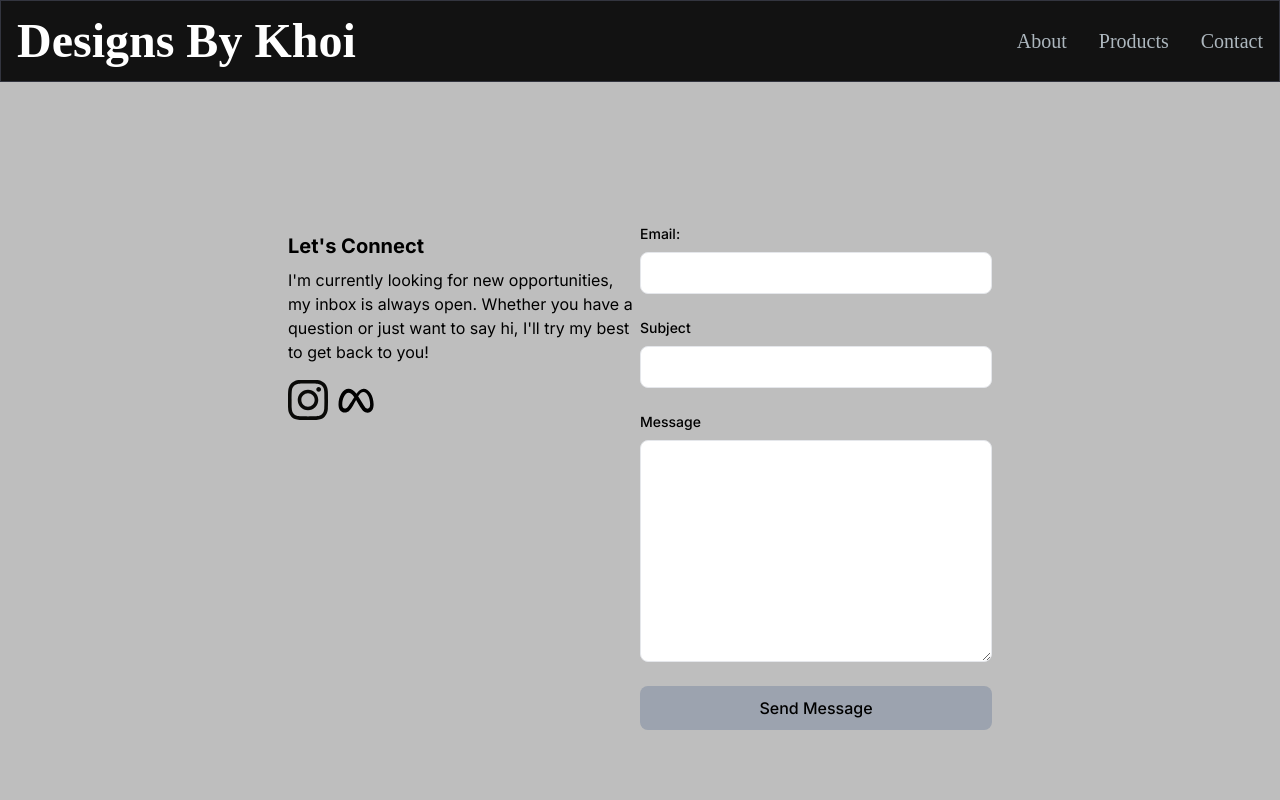
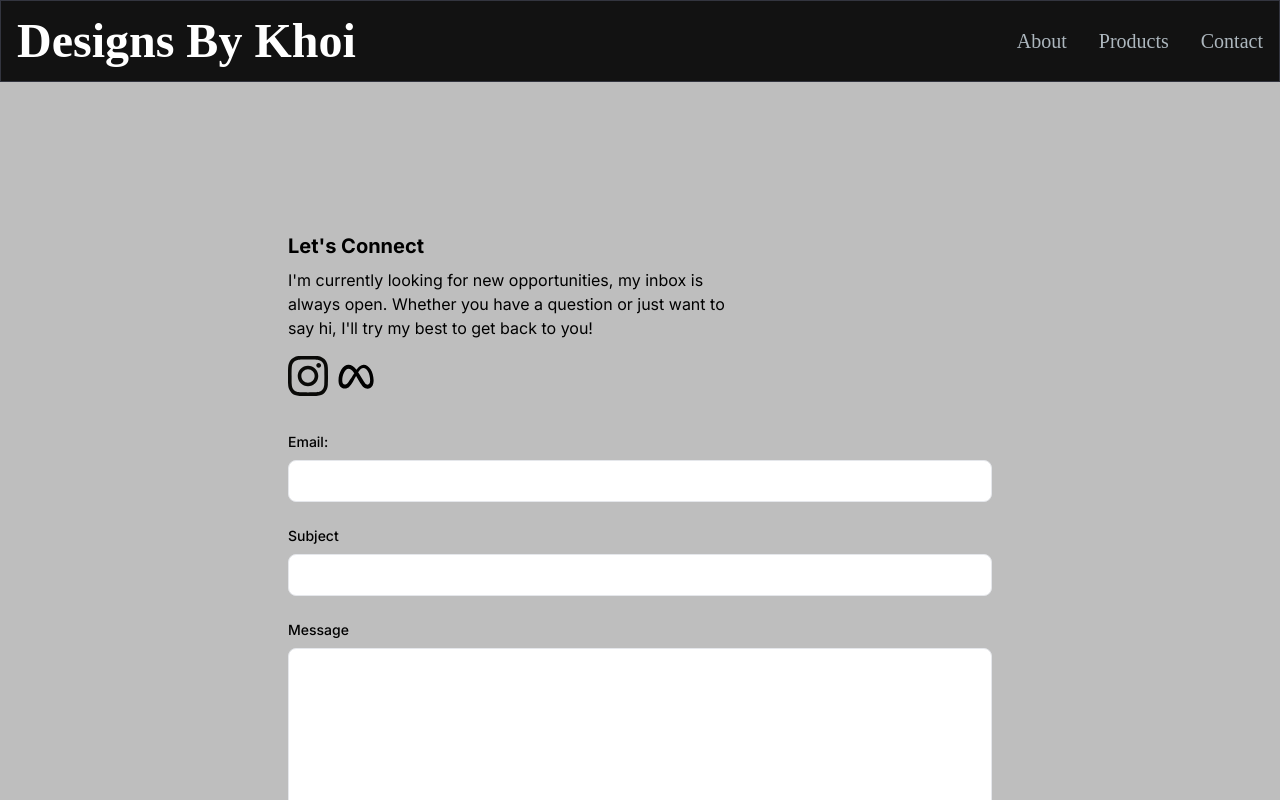
Before and after one commit to JHoangUC/webstore, a Next.js app: page /contact in a window 1280 px wide. Shown: the top 800 px of the page. Built offline with nearby package versions, Linux system fonts and the light colour scheme; a web font is replaced by a local one.

Commit message:
Contactpage MobileView

```diff
--- a/src/app/components/EmailSection.jsx
+++ b/src/app/components/EmailSection.jsx
@@ -9,13 +9,13 @@ const EmailSection = () => {
 	return (
 		<section
 			id="contact"
-			className=" grid md:grid-cols-2   my-12 md:my-12 py-24 px-72 w-full "
+			className=" grid md:grid-cols-1   my-12 md:my-12 lg:py-24 lg:px-72 md:px-32 w-full "
 		>
 			<div className="z-10">
 				<h5 className="text-xl font-bold text-black my-2">
 					Let&apos;s Connect
 				</h5>
-				<p className="text-black mb-4 max-w-md">
+				<p className="text-black mb-4 max-w-md hover:cursor-default">
 					{" "}
 					I&apos;m currently looking for new opportunities, my inbox is always
 					open. Whether you have a question or just want to say hi, I&apos;ll
@@ -35,7 +35,7 @@ const EmailSection = () => {
 
 					<form className="flex flex-col" action="https://api.web3forms.com/submit" method="POST">
 						<input type="hidden" name="apikey" value="6d440886-061e-4018-8df1-f1ad2e9a7c0d"/>
-						<div className="mb-6">
+						<div className="mb-6 md:mt-9">
 							<label
 								htmlFor="email"
 								className=" text-black block mb-2 text-sm font-medium"
--- a/src/app/components/NavBar.jsx
+++ b/src/app/components/NavBar.jsx
@@ -56,7 +56,7 @@ const Navbar = () => {
 					{!navbarOpen ? (
 						<button
 							onClick={() => setNavbarOpen(true)}
-							className="flex items-center px-3 py-2 border rounded border-slate-200 text-slate-200 hover:text-white hover:border-white"
+							className="flex items-center px-3 py-2 border rounded border-slate-200 text-slate-200 hover:text-white hover:border-white hover:cursor-pointer"
 						>
 							<Bars3Icon className="h-5 w-5" />
 						</button>
```
